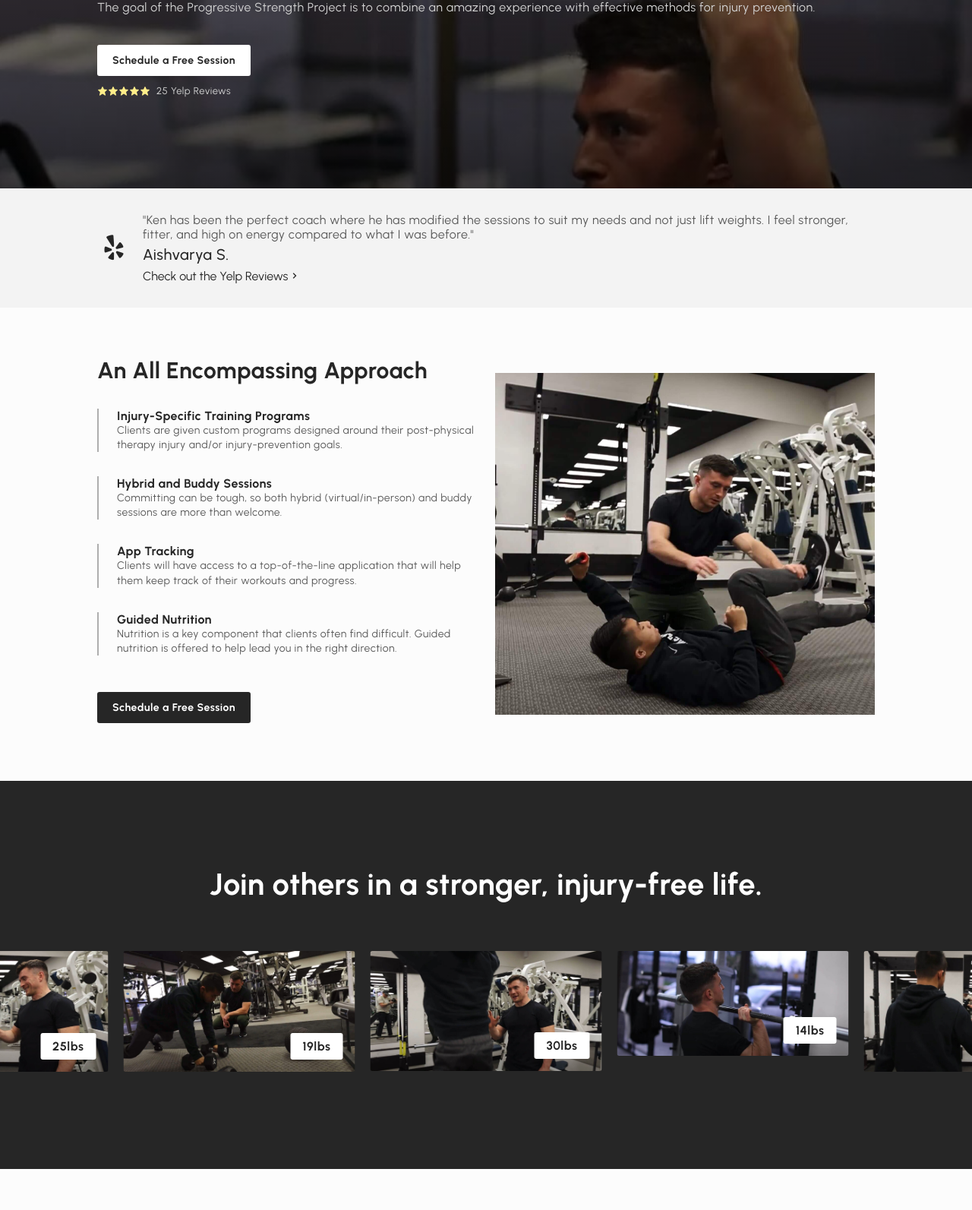
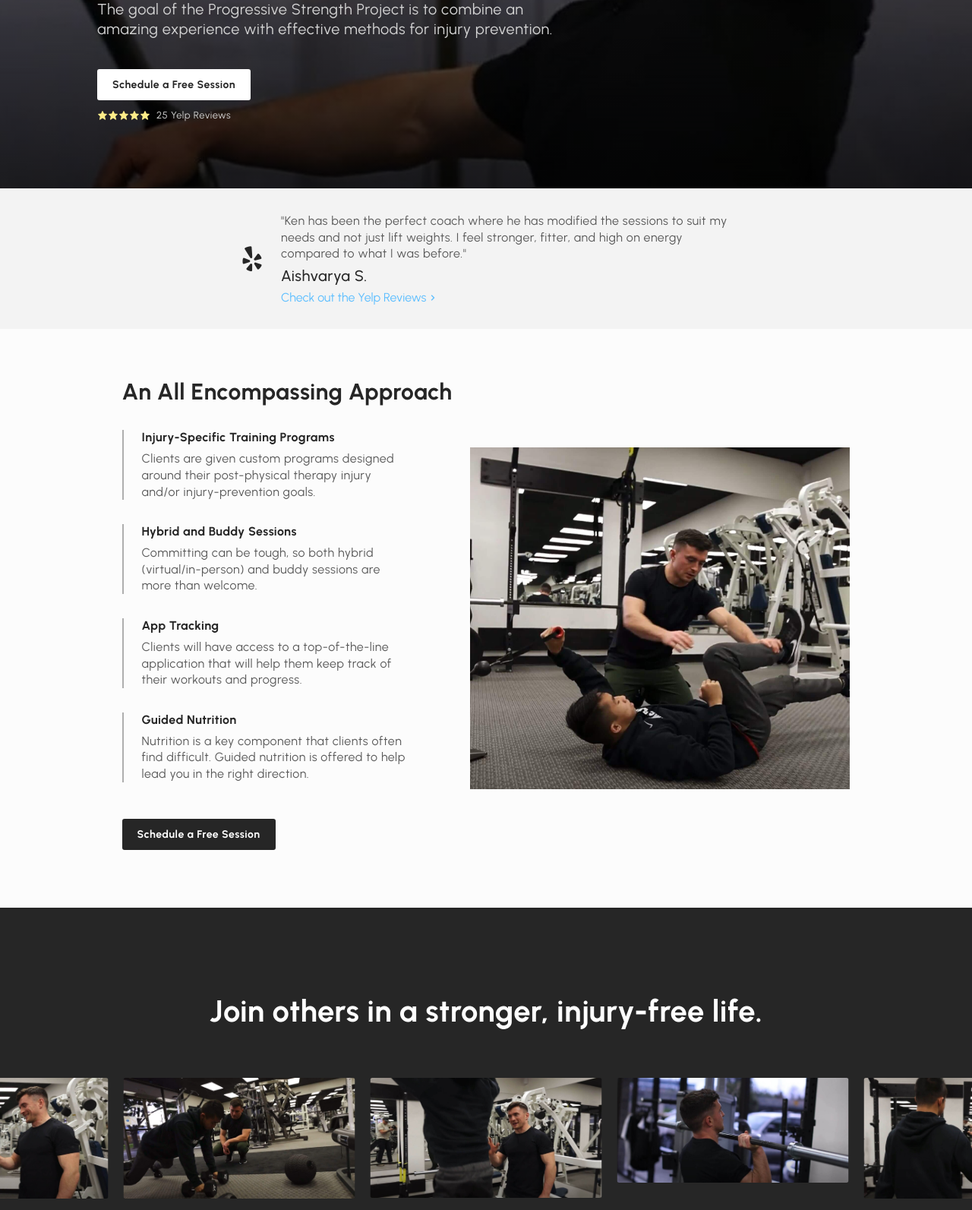
Before and after one commit to DanShawl/Progressive-Strength-Project, a plain HTML site: page index.html in a window 1280 px wide. Shown: the part 552-2145 px from the top of the page at 76% size. Drawn offline with nearby package versions, Linux system fonts and the light colour scheme.

Commit message:
Second commit - minor responsiveness changes

```diff
--- a/assets/styles.css
+++ b/assets/styles.css
@@ -112,7 +112,7 @@ button {
 }
 
 p {
-  line-height: 1.2rem;
+  line-height: 1.35rem;
 }
 
 ul {
@@ -410,8 +410,11 @@ Notes:
 }
 
 .home__description {
+  max-width: 600px;
+
   color: var(--home-text-color);
   margin-bottom: var(--mb-2-5);
+  line-height: 1.6rem;
 }
 
 /* .home__btns {
@@ -537,6 +540,10 @@ Notes:
   color: var(--title-color);
 }
 
+.testimonial__text {
+  max-width: 600px;
+}
+
 .testimonial__info {
   display: flex;
   flex-direction: column;
@@ -556,7 +563,7 @@ Notes:
 
 .testimonial__link a,
 .testimonial__link i {
-  color: var(--button-color);
+  color: var(--first-color);
 }
 
 /*
@@ -762,9 +769,11 @@ Notes:
 }
 
 .step__title {
-  margin-bottom: 0.25rem;
+  margin-bottom: 0.5rem;
 }
-
+.step__info {
+  margin-bottom: 3rem;
+}
 .steps__title {
   font-weight: var(--font-bold);
 }
@@ -893,7 +902,8 @@ footer {
     font-size: 16px;
   }
   .benefit__info {
-    font-size: 14px;
+    /* font-size: 14px; */
+    margin-top: 0.5rem;
   }
   .benefits__img-grid {
     margin-bottom: var(--mb-2-5);
@@ -1043,7 +1053,28 @@ footer {
     margin-left: auto;
     margin-right: auto;
   }
+  .home__img {
+    object-position: 20% bottom;
+  }
 
+  .home__container,
+  .nav {
+    margin: 0 8rem;
+  }
+  .steps__container {
+    margin: 0 2rem;
+  }
+  p {
+    font-size: 16px;
+  }
+
+  .home__description {
+    font-size: 20px;
+  }
+
+  .benefit__info {
+    max-width: 350px;
+  }
   .benefits__img-desktop {
     max-width: 500px;
   }
--- a/index.html
+++ b/index.html
@@ -297,28 +297,28 @@
           <div class="swiper success-swiper">
             <div class="swiper-wrapper">
               <article class="success__card swiper-slide">
-                <span class="success__tag">30lbs</span>
+                <!-- <span class="success__tag">30lbs</span> -->
                 <img
                   src="/assets/images/personal-training-5-progressive-strength.JPG"
                   alt="Before and after image of a client."
                 />
               </article>
               <article class="success__card swiper-slide">
-                <span class="success__tag">14lbs</span>
+                <!-- <span class="success__tag">14lbs</span> -->
                 <img
                   src="/assets/images/personal-training-1-progressive-strength.JPG"
                   alt="Before and after image of a client."
                 />
               </article>
               <article class="success__card swiper-slide">
-                <span class="success__tag">25lbs</span>
+                <!-- <span class="success__tag">25lbs</span> -->
                 <img
                   src="/assets/images/personal-training-7-progressive-strength.JPG"
                   alt="Before and after image of a client."
                 />
               </article>
               <article class="success__card swiper-slide">
-                <span class="success__tag">19lbs</span>
+                <!-- <span class="success__tag">19lbs</span> -->
                 <img
                   src="/assets/images/personal-training-3-progressive-strength.JPG"
                   alt="Before and after image of a client."
```
